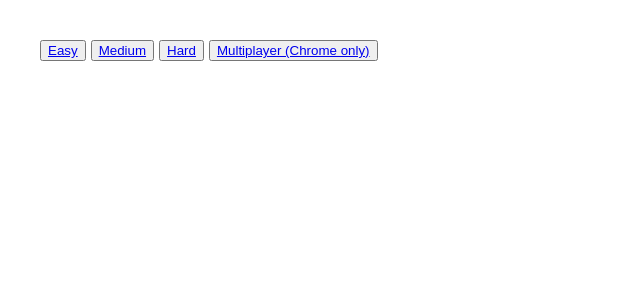
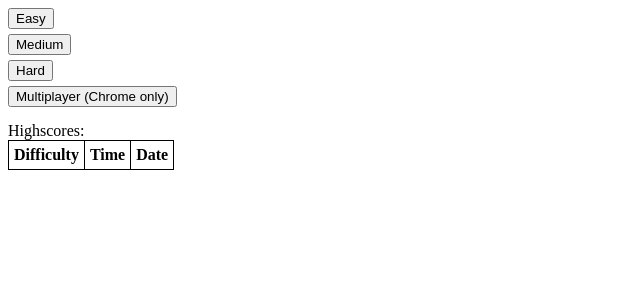
Before and after one commit to Konseyy/minesweeper-analytics, a React (Vite) app: page /#/ in a window 1280 px wide. Shown: the top 300 px of the page, without its empty margins (0-640 px from the left). Built offline with nearby package versions, Linux system fonts and the light colour scheme.

Commit message:
Correctly display high scores

```diff
--- a/src/App.css
+++ /dev/null
@@ -1,41 +0,0 @@
-#root {
-  max-width: 1280px;
-  margin: 0 auto;
-  padding: 2rem;
-  text-align: center;
-}
-
-.logo {
-  height: 6em;
-  padding: 1.5em;
-  will-change: filter;
-}
-.logo:hover {
-  filter: drop-shadow(0 0 2em #646cffaa);
-}
-.logo.react:hover {
-  filter: drop-shadow(0 0 2em #61dafbaa);
-}
-
-@keyframes logo-spin {
-  from {
-    transform: rotate(0deg);
-  }
-  to {
-    transform: rotate(360deg);
-  }
-}
-
-@media (prefers-reduced-motion: no-preference) {
-  a:nth-of-type(2) .logo {
-    animation: logo-spin infinite 20s linear;
-  }
-}
-
-.card {
-  padding: 2em;
-}
-
-.read-the-docs {
-  color: #888;
-}
--- a/src/App.tsx
+++ b/src/App.tsx
@@ -1,4 +1,3 @@
-import './App.css';
 import Menu from './components/Menu';
 import { createHashRouter, createRoutesFromElements, Route, RouterProvider, Navigate } from 'react-router-dom';
 import GameBoard from './components/GameBoard';
--- a/src/components/GameBoard.tsx
+++ b/src/components/GameBoard.tsx
@@ -1,7 +1,7 @@
 import React, { FC, useEffect, useState } from 'react';
 import { calculateProbabilities } from '../utils/probabilities';
 import { coordsToIndex, getSurroundingCoords, indexToCoords } from '../utils/coordinates';
-import { Difficulty } from './Menu';
+import { Difficulty, HighScores } from './Menu';
 import Tile from './Tile';
 import { useParams, Link, useSearchParams, useNavigate } from 'react-router-dom';
 import { decodeGrid, encodeGrid } from '../utils/shareGame';
@@ -17,6 +17,7 @@ import {
   MEDIUM_MINES,
   MEDIUM_WIDTH,
 } from '../utils/grid';
+import { useLocalstorage } from '../hooks/useLocalstorage';
 type TileState = 'hidden' | 'opened' | 'flagged';
 
 export interface ITile {
@@ -67,6 +68,8 @@ const GameBoard: FC<GameBoardProps | MultiplayerGameBoardProps> = (props) => {
   const [timer, setTimer] = useState(0);
   const [gameOver, setGameOver] = useState(false);
 
+  const [highScores, setHighscores] = useLocalstorage<HighScores>('highScores', {});
+
   const gridToDisplay = multiplayer && !props.local ? props.receivedState : grid;
 
   useEffect(() => {
@@ -113,19 +116,19 @@ const GameBoard: FC<GameBoardProps | MultiplayerGameBoardProps> = (props) => {
   function endGame(won: boolean) {
     if (timerTracker !== null) clearInterval(timerTracker);
 
-    if (!multiplayer) {
-      const highScores = localStorage.getItem('highScores');
+    if (!multiplayer && won) {
       if (highScores) {
-        const parsed = JSON.parse(highScores);
-        if (parsed[difficulty!] === undefined || timer < parsed[difficulty!].time) {
-          parsed[difficulty!] = { time: timer, date: Date.now() };
-          localStorage.setItem('highScores', JSON.stringify(parsed));
+        const parsed = { ...highScores };
+        if (parsed[difficulty] === undefined || timer < parsed[difficulty].time) {
+          parsed[difficulty] = { time: timer, date: Date.now() };
+          setHighscores(parsed);
         }
       }
       const newHighScores = {
-        [difficulty!]: { time: timer, date: Date.now() },
+        ...highScores,
+        [difficulty]: { time: timer, date: Date.now() },
       };
-      localStorage.setItem('highScores', JSON.stringify(newHighScores));
+      setHighscores(newHighScores);
     }
 
     setGameOver(true);
--- a/src/components/Menu.tsx
+++ b/src/components/Menu.tsx
@@ -1,23 +1,55 @@
 import React from 'react';
 import { Link } from 'react-router-dom';
+import { useLocalstorage } from '../hooks/useLocalstorage';
+import { secondsToMinuteString } from '../utils/formatTime';
 
 export type Difficulty = 'easy' | 'medium' | 'hard';
 
+export type HighScores = {
+  [difficulty: string]: { time: number; date: number };
+};
+
 const Menu = () => {
+  const [highScores] = useLocalstorage<HighScores>('highScores', {});
   return (
-    <div style={{ display: 'flex', gap: '5px' }}>
-      <button>
-        <Link to="/game/easy">Easy</Link>
-      </button>
-      <button>
-        <Link to="/game/medium">Medium</Link>
-      </button>
-      <button>
-        <Link to="/game/hard">Hard</Link>
-      </button>
-      <button>
-        <Link to={`/multiplayer/`}>Multiplayer (Chrome only)</Link>
-      </button>
+    <div style={{ display: 'flex', flexDirection: 'column' }}>
+      <div style={{ display: 'flex', flexDirection: 'column', alignItems: 'start', gap: '5px' }}>
+        <Link to="/game/easy">
+          <button>Easy</button>
+        </Link>
+        <Link to="/game/medium">
+          <button>Medium</button>
+        </Link>
+        <Link to="/game/hard">
+          <button>Hard</button>
+        </Link>
+        <Link to={`/multiplayer/`}>
+          <button>Multiplayer (Chrome only)</button>
+        </Link>
+      </div>
+      <div style={{ marginTop: 15 }}>
+        <div>Highscores: </div>
+        <table style={{ border: '1px solid black', borderCollapse: 'collapse', textAlign: 'center' }}>
+          <thead>
+            <tr>
+              {['Difficulty', 'Time', 'Date'].map((title) => (
+                <th style={{ border: '1px solid black', padding: 5 }}>{title}</th>
+              ))}
+            </tr>
+          </thead>
+          <tbody>
+            {Object.entries(highScores).map(([difficulty, entry]) => {
+              return (
+                <tr>
+                  <td style={{ border: '1px solid black', padding: '2px 8px' }}>{difficulty}</td>
+                  <td style={{ border: '1px solid black', padding: '2px 8px' }}>{secondsToMinuteString(entry.time)}</td>
+                  <td style={{ border: '1px solid black', padding: '2px 8px' }}>{new Date(entry.date).toLocaleString('en-UK')}</td>
+                </tr>
+              );
+            })}
+          </tbody>
+        </table>
+      </div>
     </div>
   );
 };
--- /dev/null
+++ b/src/hooks/useLocalstorage.ts
@@ -0,0 +1,12 @@
+import { useState } from 'react';
+
+export function useLocalstorage<T>(id: string, initialValue: T) {
+  const [localStorageValue, setLocalStorageValue] = useState<T>(
+    localStorage.getItem(id) ? JSON.parse(localStorage.getItem(id)!) : initialValue
+  );
+  function updateLocalStorage(value: T) {
+    localStorage.setItem(id, JSON.stringify(value));
+    setLocalStorageValue(value);
+  }
+  return [localStorageValue, updateLocalStorage] as const;
+}
--- /dev/null
+++ b/src/utils/formatTime.ts
@@ -0,0 +1,3 @@
+export function secondsToMinuteString(seconds: number) {
+  return `${Math.floor(seconds / 60)}m ${seconds % 60 < 10 ? '0' : ''}${seconds % 60}s`;
+}
```
